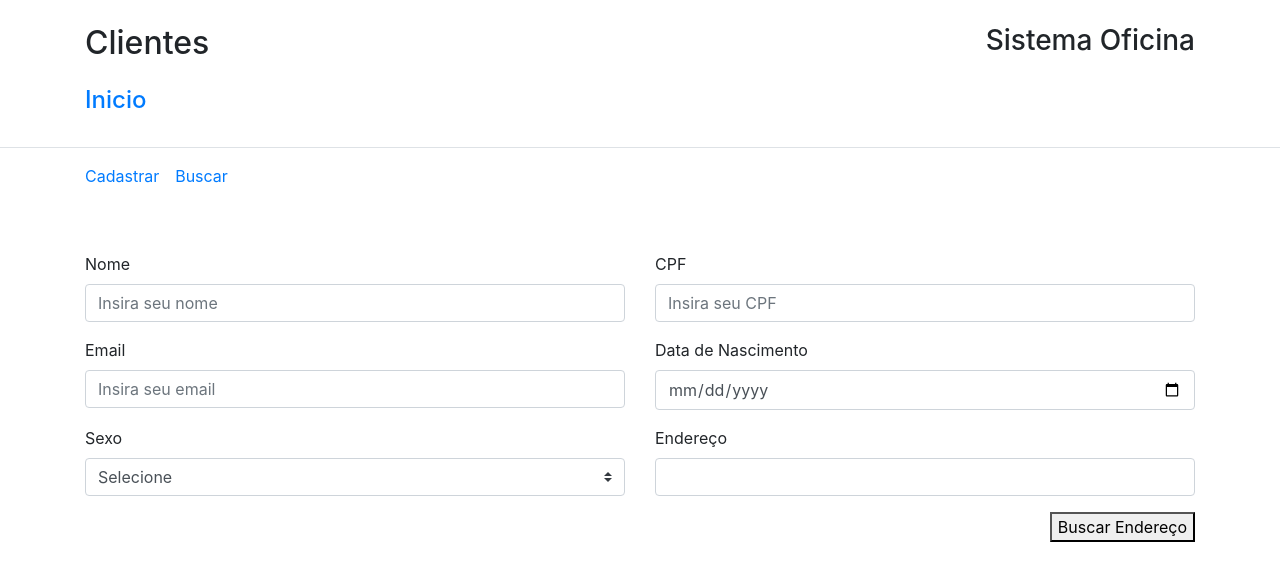
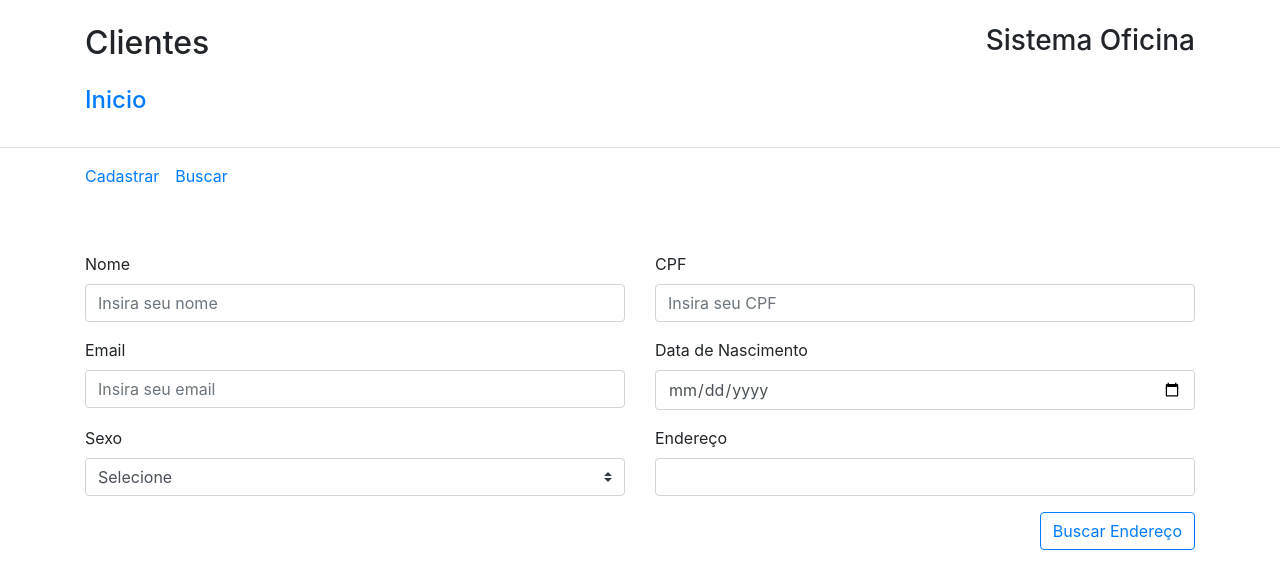
Before and after one commit to msimeaor/Oficina-Interface, a React (Vite) app: page /clientes/cadastrar in a window 1280 px wide. Shown: the top 588 px of the page. Built offline with nearby package versions, Linux system fonts and the light colour scheme.

Commit message:
Creating Button component
I created the Button component. This button will be the standard button throughout the system.

```diff
--- a/src/Components/CustomerScreen/CustomerRegistryScreen.jsx
+++ b/src/Components/CustomerScreen/CustomerRegistryScreen.jsx
@@ -1,6 +1,7 @@
 import React from 'react'
 import Input from '../Form/Input/Input'
 import Select from '../Form/Select/Select'
+import Button from '../Form/Button/Button'
 import 'bootstrap/dist/css/bootstrap.min.css'
 
 const CustomerRegistryScreen = () => {
@@ -81,7 +82,8 @@ const CustomerRegistryScreen = () => {
         </div>
         <div className='row justify-content-end' >
           <div className='col-4 d-flex justify-content-end' >
-            <button>Buscar Endereço</button>
+            {/*Create the findAddress function*/}
+            <Button description='Buscar Endereço' />
           </div>
         </div>
       </form>
--- /dev/null
+++ b/src/Components/Form/Button/Button.jsx
@@ -0,0 +1,12 @@
+import React from 'react'
+import 'bootstrap/dist/css/bootstrap.min.css'
+
+const Button = ({ handleClick, description }) => {
+  return (
+    <button className='btn btn-outline-primary' onClick={handleClick} >
+      {description}
+    </button>
+  )
+}
+
+export default Button
```
